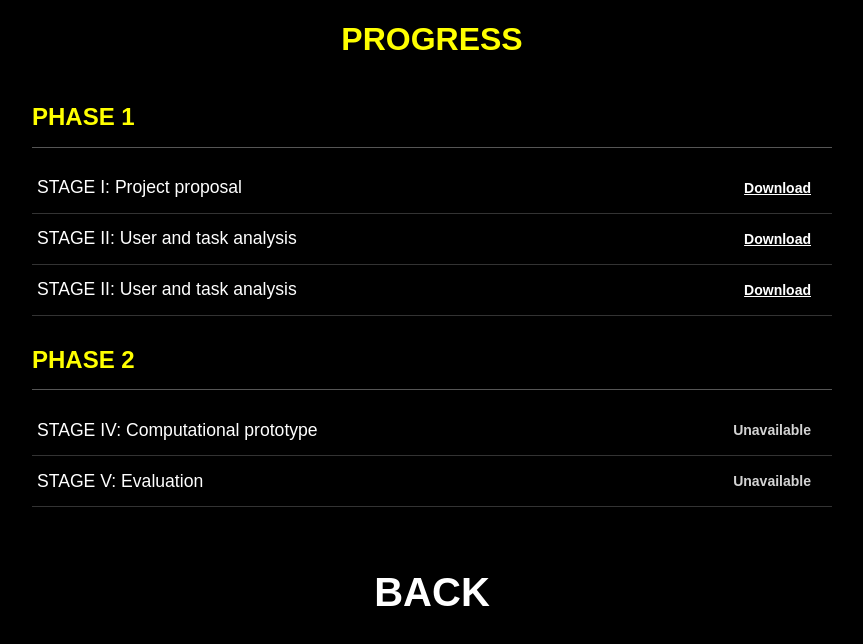
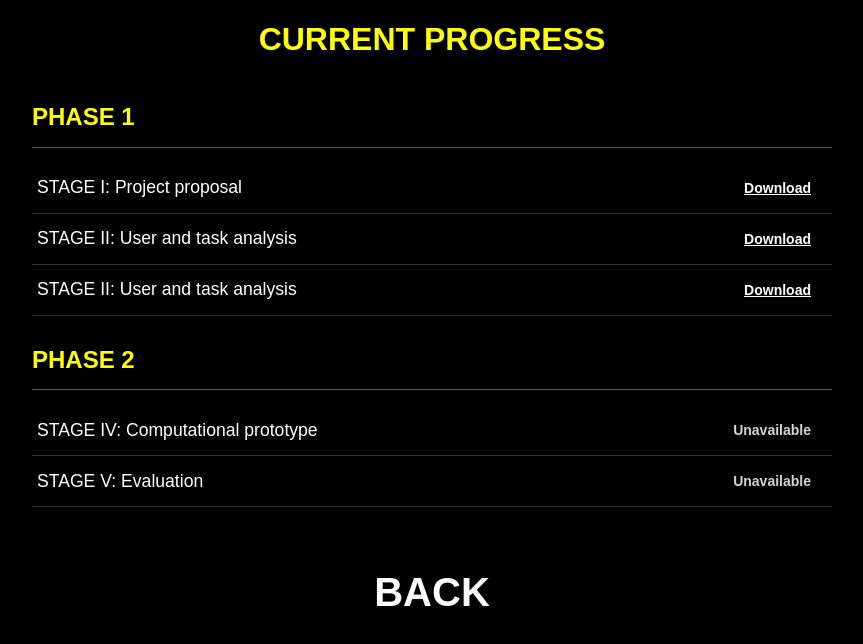
Before and after one commit to bencastello/main_assignment_ipm_website, a website: page stages.html in a window 1280 px wide. Shown: the whole page, without its empty margins (208-1071 px from the left). Drawn offline with Linux system fonts and the light colour scheme.

Commit message:
Fix: Typo stages.html

```diff
--- a/stages.html
+++ b/stages.html
@@ -9,7 +9,7 @@
 <body>
 
 <div class="container">
-    <h1>PROGRESS</h1>
+    <h1>CURRENT PROGRESS</h1>
 
     <ul class="stage-list">
         <li>
```
